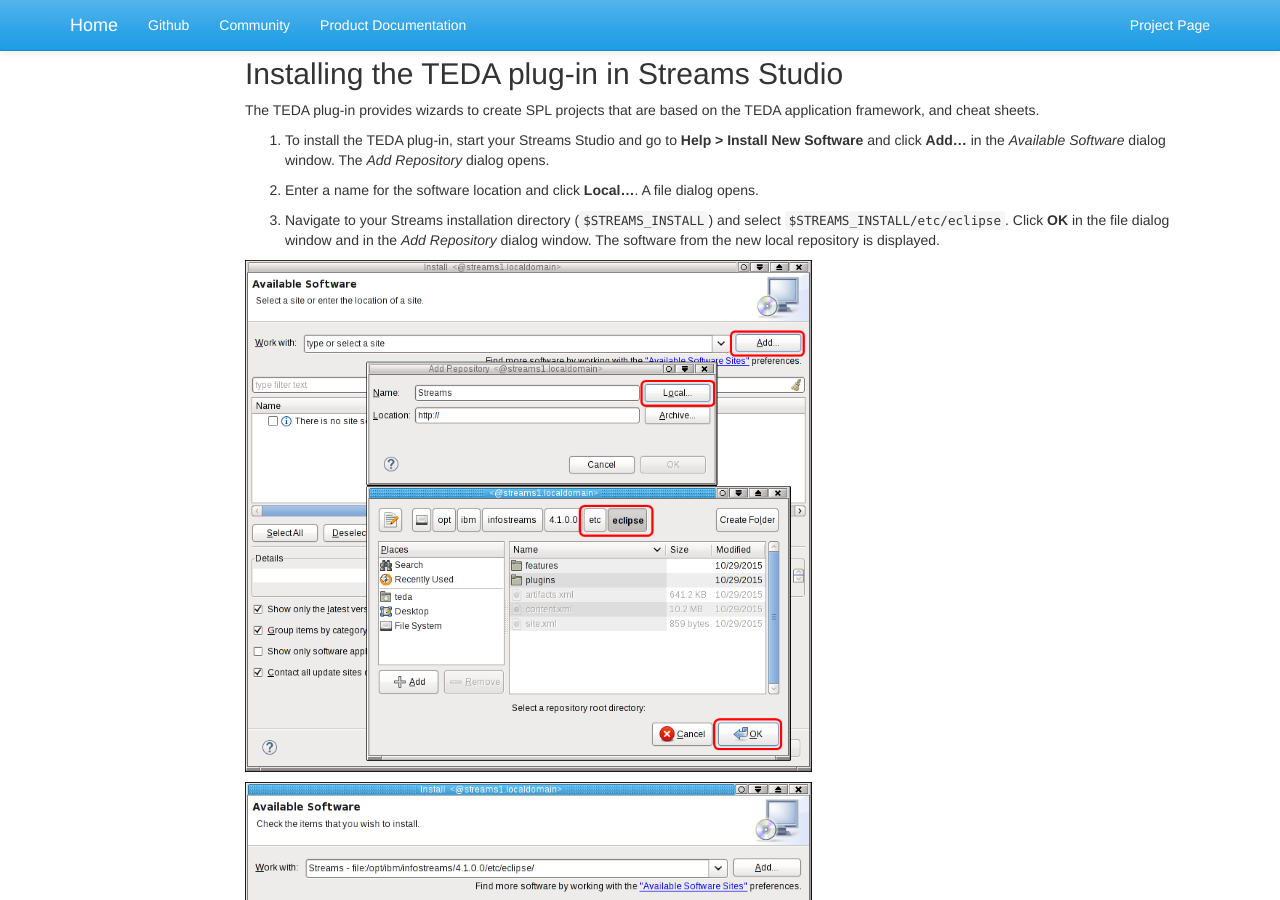
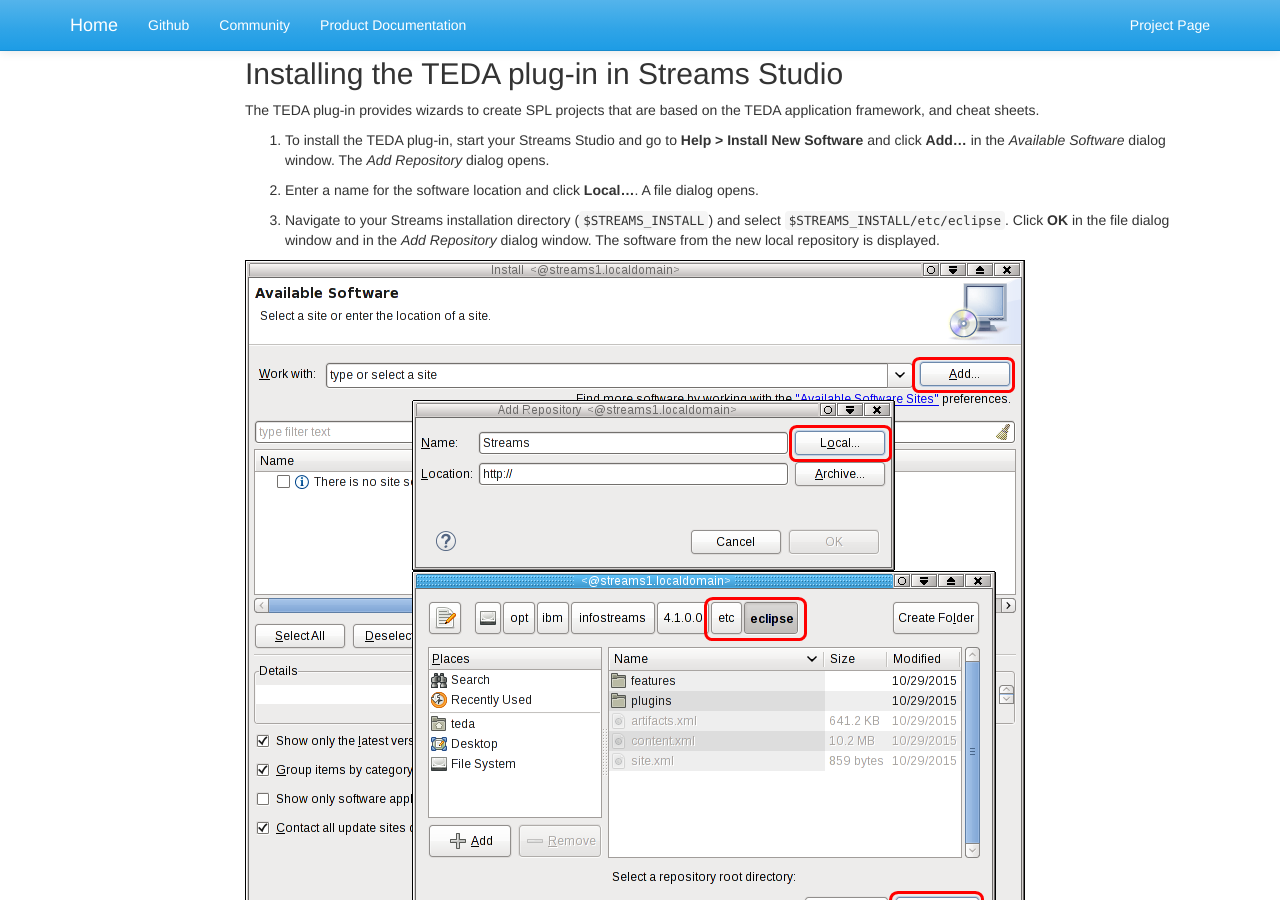
Before and after one commit to IBMStreams/streamsx.tutorial.teda, a Jekyll site: the page built from docs/1.0.2/Module-1/index.markdown, in a window 1280 px wide and 900 px high, scrolled down 1159 px. Built offline with Jekyll 4.4.1, drawn with Linux system fonts in a browser that asks for light colours; nearby versions of some CDN libraries; library files that are not in the unit come from our copies.

Commit message:
Update index.markdown

```diff
--- a/docs/1.0.2/Module-1/index.markdown
+++ b/docs/1.0.2/Module-1/index.markdown
@@ -56,7 +56,7 @@
 
 3. Navigate to your Streams installation directory (`$STREAMS_INSTALL`) and select `$STREAMS_INSTALL/etc/eclipse`. Click **OK** in the file dialog window and in the _Add Repository_ dialog window. The software from the new local repository is displayed.
 
-  <img src="/streamsx.tutorial.teda/images/1.0.2/module-01/AvailableSoftwareDialog_AddSoftwareRepository.png" alt="Available Software dialog" style="width: 60%;"/>
+  <img src="/streamsx.tutorial.teda/images/1.0.2/module-01/AvailableSoftwareDialog_AddSoftwareRepository.png" alt="Available Software dialog"/>
 
   <img src="/streamsx.tutorial.teda/images/1.0.2/module-01/AvailableSoftwareDialog.png" alt="Available Software dialog" style="width: 60%;"/>
 
```
